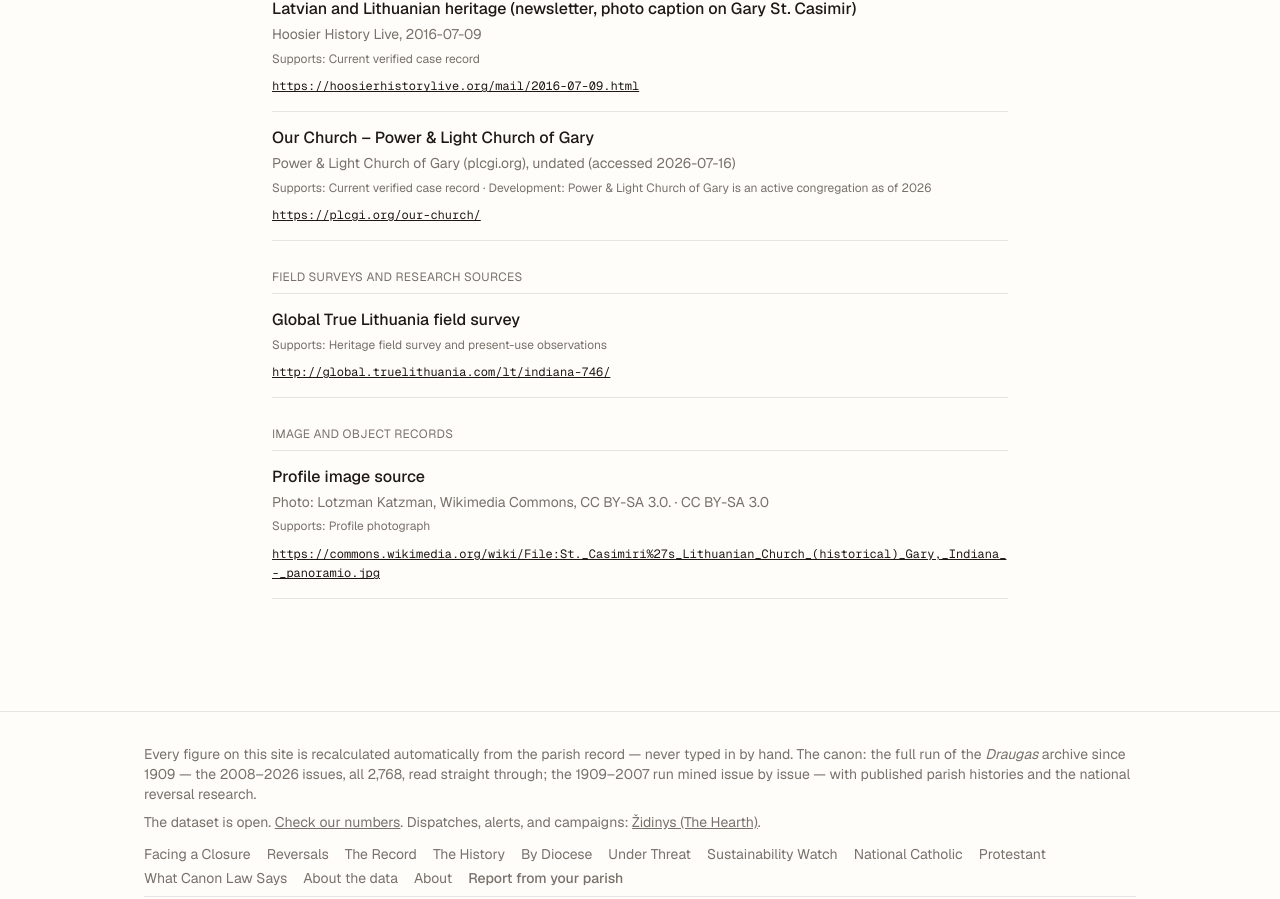
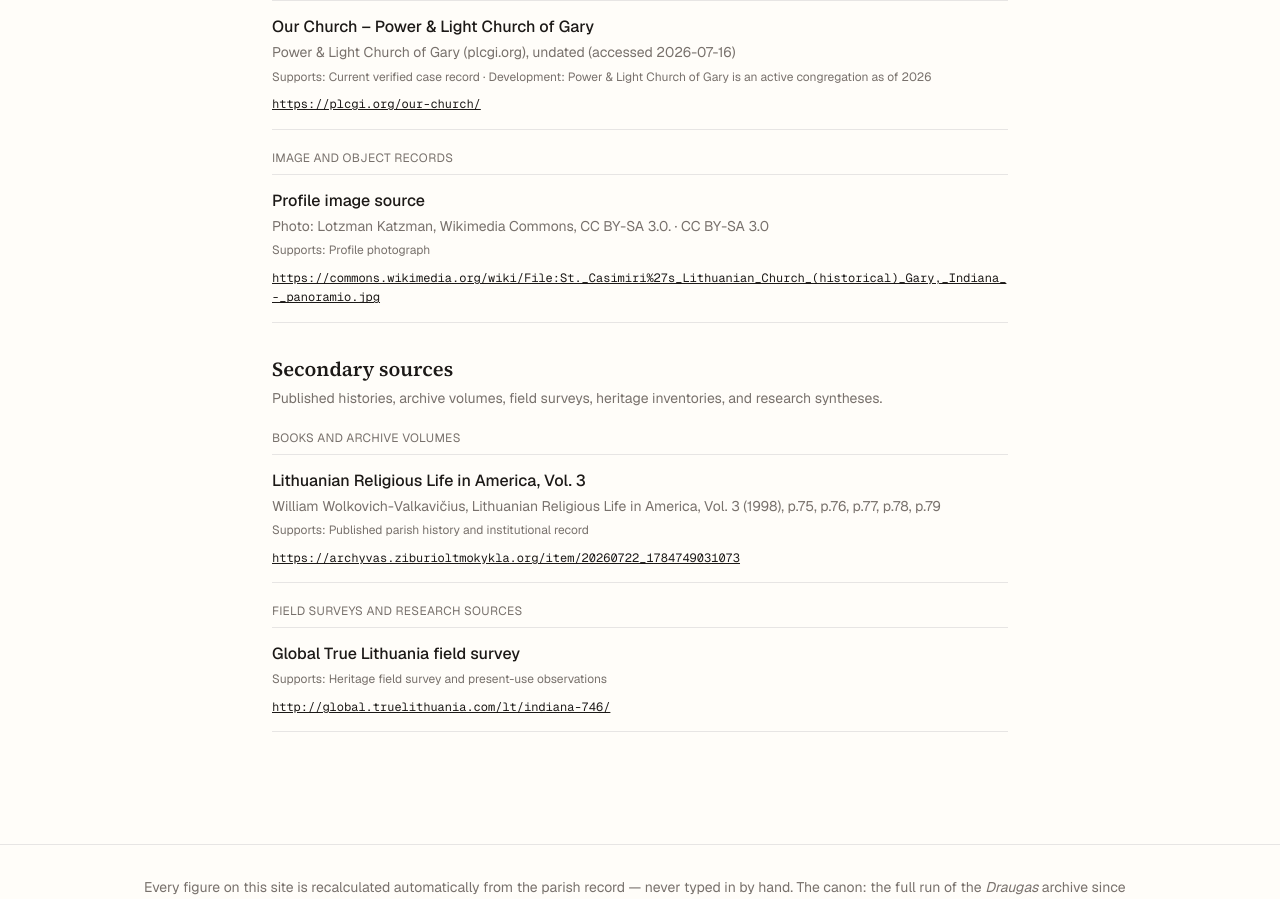
Before and after one commit to LietuvaAI/save-our-lithuanian-parishes, a Next.js app: page /parishes/sv-kazimiero-gary-in in a window 1280 px wide. Shown: the part 4189-5088 px from the top of the page. Built offline with nearby package versions, Linux system fonts and the light colour scheme.

Commit message:
Separate primary and secondary profile sources

```diff
--- a/components/ProfileSourceLedger.tsx
+++ b/components/ProfileSourceLedger.tsx
@@ -12,13 +12,33 @@ const GROUP_LABEL: Record<ProfileSourceGroup, string> = {
   visual: "Image and object records",
 };
 
-const GROUP_ORDER: ProfileSourceGroup[] = [
-  "newspaper",
-  "books",
-  "current",
-  "field",
-  "project",
-  "visual",
+const SOURCE_SECTIONS: {
+  id: string;
+  label: string;
+  description: string;
+  groups: ProfileSourceGroup[];
+}[] = [
+  {
+    id: "direct",
+    label: "Primary and current evidence",
+    description:
+      "Dated newspaper issues, current institutional records, and documentary image or object records.",
+    groups: ["newspaper", "current", "visual"],
+  },
+  {
+    id: "secondary",
+    label: "Secondary sources",
+    description:
+      "Published histories, archive volumes, field surveys, heritage inventories, and research syntheses.",
+    groups: ["books", "field"],
+  },
+  {
+    id: "project",
+    label: "Project publications",
+    description:
+      "Related Save Our Lithuanian Parishes and Židinys publications, kept separate from independent evidence.",
+    groups: ["project"],
+  },
 ];
 
 export function ProfileSourceLedger({
@@ -49,20 +69,37 @@ export function ProfileSourceLedger({
           No public source link has been attached to this profile yet.
         </p>
       ) : (
-        GROUP_ORDER.map((group) => {
-          const groupSources = sources.filter((source) => source.group === group);
+        SOURCE_SECTIONS.map((section) => {
+          const sectionSources = section.groups.flatMap((group) =>
+            sources.filter((source) => source.group === group),
+          );
+          if (sectionSources.length === 0) return null;
+          return (
+            <div key={section.id} className="mt-8">
+              <h3 className="font-serif text-xl font-semibold">
+                {section.label}
+              </h3>
+              <p className="mt-1 max-w-2xl text-sm leading-relaxed text-muted">
+                {section.description}
+              </p>
+              {section.groups.map((group) => {
+                const groupSources = sectionSources.filter(
+                  (source) => source.group === group,
+                );
                 if (groupSources.length === 0) return null;
                 return (
-            <div key={group} className="mt-7">
-              <h3 className="text-xs uppercase tracking-wide text-muted">
+                  <div key={group} className="mt-5">
+                    <h4 className="text-xs uppercase tracking-wide text-muted">
                       {GROUP_LABEL[group]}
-              </h3>
+                    </h4>
                     <ol className="mt-2 divide-y divide-rule border-y border-rule">
                       {groupSources.map((source) => (
                         <li key={source.id} className="py-3.5">
                           <p className="font-medium">{source.title}</p>
                           {[source.citation, ...source.additionalCitations]
-                      .filter((citation): citation is string => !!citation)
+                            .filter(
+                              (citation): citation is string => !!citation,
+                            )
                             .map((citation) => (
                               <p
                                 key={citation}
@@ -97,6 +134,9 @@ export function ProfileSourceLedger({
                     </ol>
                   </div>
                 );
+              })}
+            </div>
+          );
         })
       )}
     </section>
--- a/lib/profile-sources.ts
+++ b/lib/profile-sources.ts
@@ -307,11 +307,11 @@ export function finalizeProfileSources(
 
   const groupOrder: ProfileSourceGroup[] = [
     "newspaper",
+    "current",
+    "visual",
     "books",
-    "current",
     "field",
     "project",
-    "visual",
   ];
 
   return [...merged.values()]
```
Lines whose indentation alone changed are shown as unchanged.
